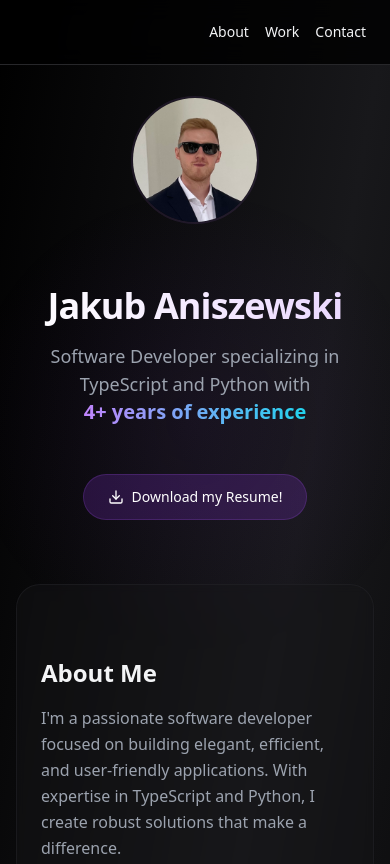
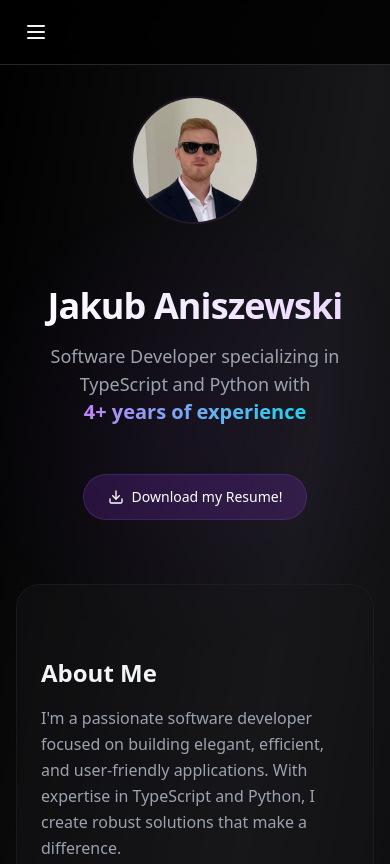
Before and after one commit to jaqb8/aniszewski.com, a React (Vite) app: page / in a window 390 px wide. Shown: the top 864 px of the page. Built offline with nearby package versions, Linux system fonts and the light colour scheme.

Commit message:
Add mobile navigation sidebar with responsive menu toggle

```diff
--- a/src/App.tsx
+++ b/src/App.tsx
@@ -1,3 +1,4 @@
+import React, { useState } from "react";
 import {
   Github,
   Mail,
@@ -7,11 +8,19 @@ import {
   Sparkles,
   BookOpen,
   Download,
+  Menu,
+  X,
 } from "lucide-react";
 import Avatar from "./assets/avatar.jpg";
 import Resume from "./assets/resume.pdf";
 
 function App() {
+  const [isSidebarOpen, setSidebarOpen] = useState(false);
+
+  const toggleSidebar = () => {
+    setSidebarOpen(!isSidebarOpen);
+  };
+
   return (
     <div className="min-h-screen bg-gradient-to-br from-black via-zinc-900 to-black text-gray-100 antialiased">
       {/* Background Gradient Overlay */}
@@ -20,8 +29,15 @@ function App() {
       {/* Header */}
       <header className="fixed top-0 w-full bg-black/80 backdrop-blur-md z-50 border-b border-zinc-800">
         <nav className="max-w-6xl mx-auto px-6 h-16 flex items-center justify-between">
+          <div className="flex gap-4 md:gap-6">
+            <button
+              className="md:hidden text-gray-100"
+              onClick={toggleSidebar}
+            >
+              {isSidebarOpen ? <X className="w-6 h-6" /> : <Menu className="w-6 h-6" />}
+            </button>
             <span className="text-xl font-semibold"></span>
-          <div className="flex gap-4 md:gap-6">
+            <div className="hidden md:flex gap-4">
               <a
                 href="#about"
                 className="hover:text-gray-400 transition-colors text-sm md:text-base"
@@ -41,8 +57,36 @@ function App() {
                 Contact
               </a>
             </div>
+          </div>
         </nav>
       </header>
+
+      {/* Sidebar for Mobile */}
+      {isSidebarOpen && (
+        <div className="fixed inset-0 bg-black/80 z-40 flex flex-col items-center justify-center space-y-6 md:hidden">
+          <a
+            href="#about"
+            className="text-gray-100 text-xl font-semibold"
+            onClick={toggleSidebar}
+          >
+            About
+          </a>
+          <a
+            href="#work"
+            className="text-gray-100 text-xl font-semibold"
+            onClick={toggleSidebar}
+          >
+            Work
+          </a>
+          <a
+            href="#contact"
+            className="text-gray-100 text-xl font-semibold"
+            onClick={toggleSidebar}
+          >
+            Contact
+          </a>
+        </div>
+      )}
 
       {/* Main Content */}
       <main className="pt-24 pb-16 px-4 md:px-6 relative">
```
Lines whose indentation alone changed are shown as unchanged.
